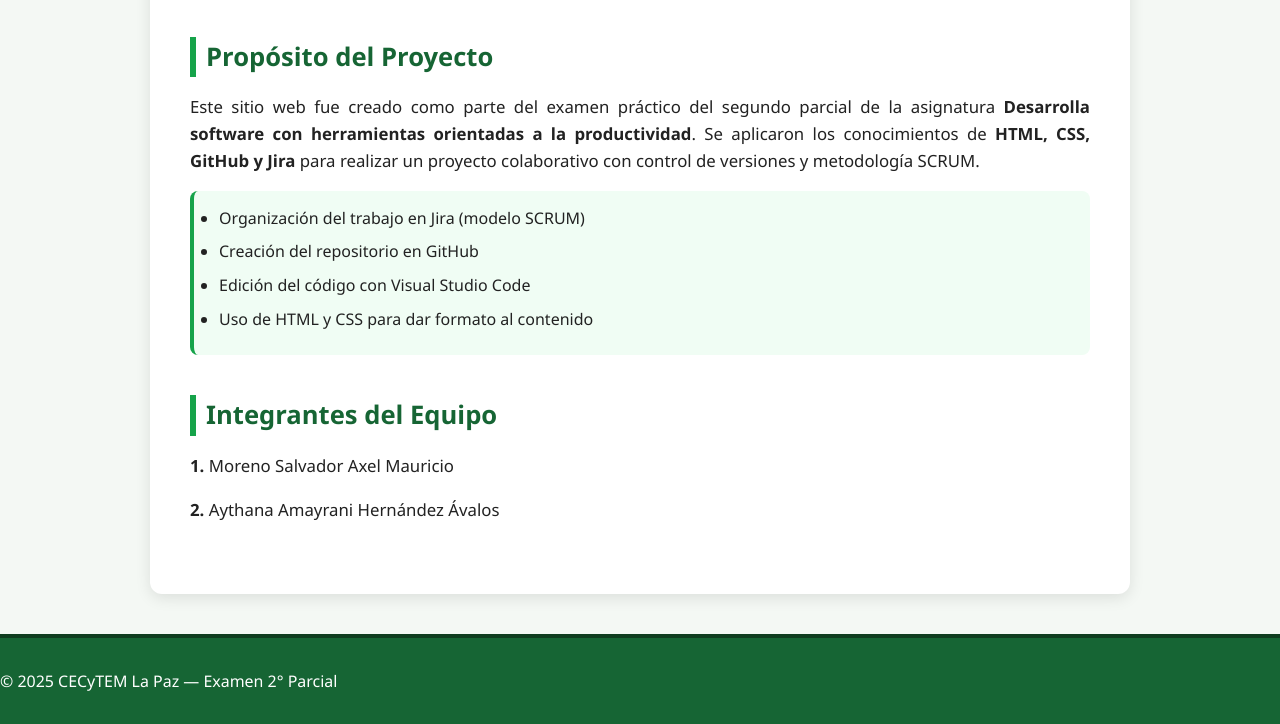
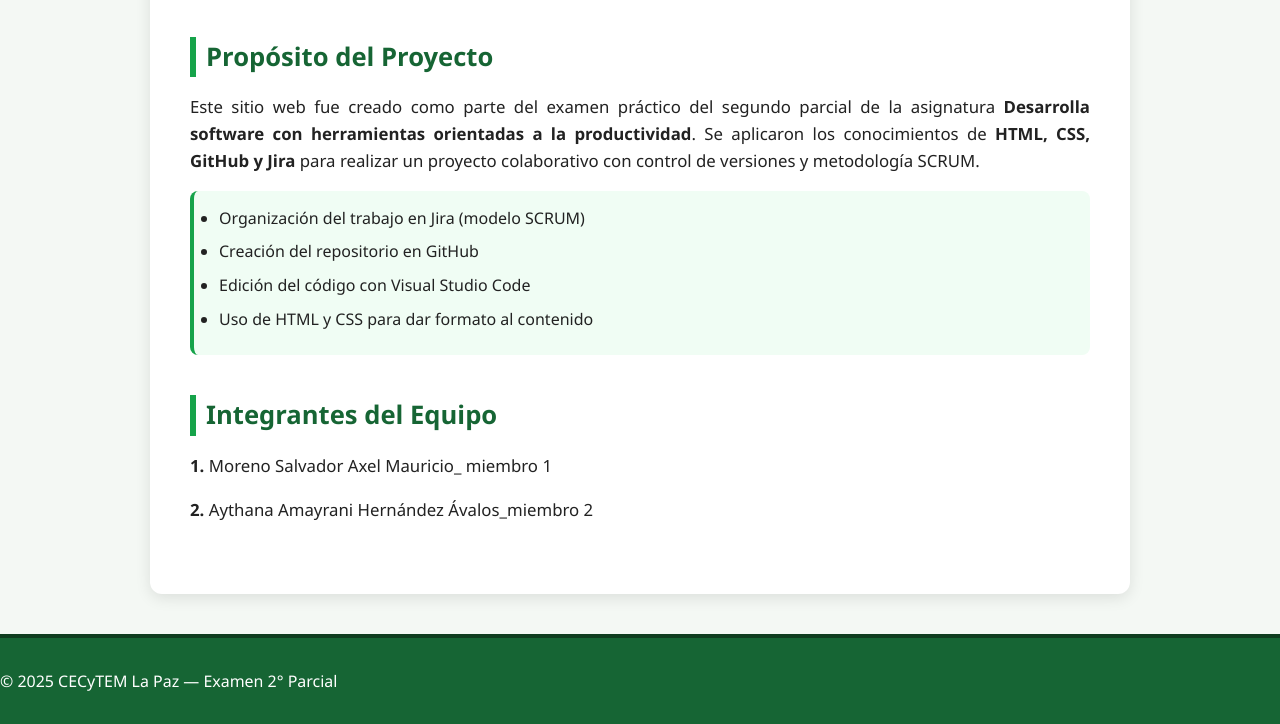
Before and after one commit to axelmauriciomorenosalvador2009-design/examen_github_MorenoHernandezz, a plain HTML site: page index.html in a window 1280 px wide. Shown: the part 538-1262 px from the top of the page. Drawn offline with Linux system fonts and the light colour scheme.

Commit message:
Moreno_Mauricio_#7_nombres_en_index

```diff
--- a/index.html
+++ b/index.html
@@ -39,8 +39,8 @@
 
         <section>
             <h2>Integrantes del Equipo</h2>
-            <p><strong>1.</strong> Moreno Salvador Axel Mauricio</p>
-            <p><strong>2.</strong> Aythana Amayrani Hernández Ávalos</p>
+            <p><strong>1.</strong> Moreno Salvador Axel Mauricio_ miembro 1</p>
+            <p><strong>2.</strong> Aythana Amayrani Hernández Ávalos_miembro 2</p>
         </section>
     </main>
 
```
